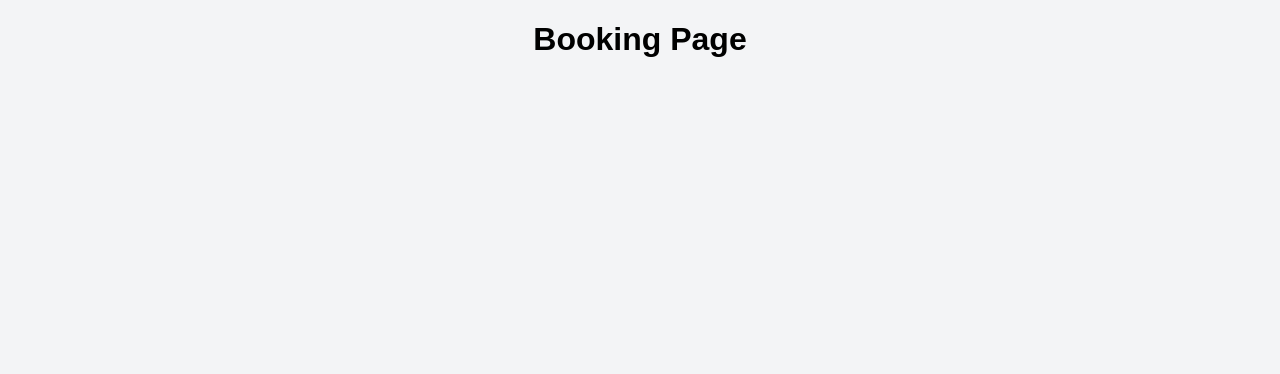
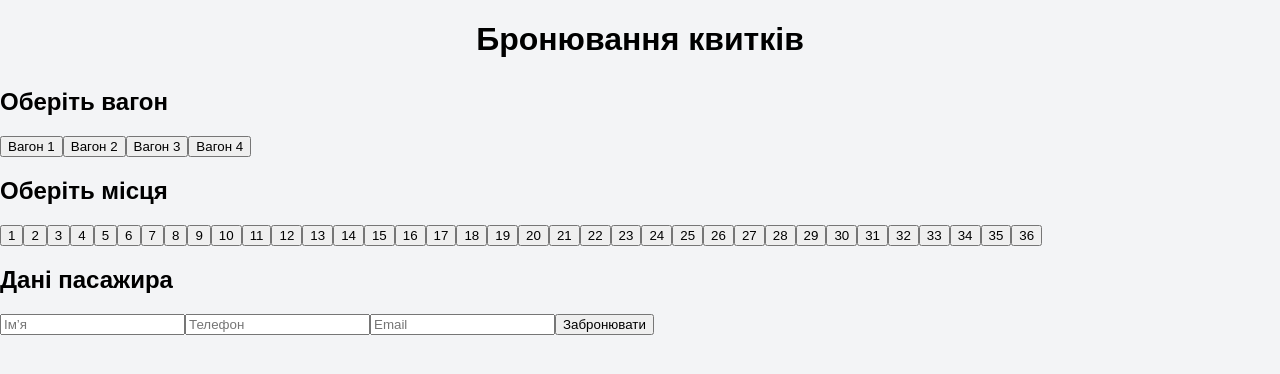
Before and after one commit to ShapovalAnna/web-lab9-10, a React (Vite) app: page /booking/1 in a window 1280 px wide. Shown: the top 374 px of the page. Built offline with nearby package versions, Linux system fonts and the light colour scheme.

Commit message:
Added booking page functionality

```diff
--- a/src/pages/Booking.jsx
+++ b/src/pages/Booking.jsx
@@ -1,7 +1,133 @@
+import { useState } from "react";
+
+import WagonSelector from "../components/WagonSelector";
+import SeatMap from "../components/SeatMap";
+import BookingForm from "../components/BookingForm";
+
+import { saveBooking } from "../services/BookingService";
+
 export default function Booking() {
 
-    return (
-        <h1>Booking Page</h1>
+    const wagons = [1, 2, 3, 4];
+
+    const [selectedWagon, setSelectedWagon] =
+        useState(1);
+
+    const [selectedSeats, setSelectedSeats] =
+        useState([]);
+
+    const [name, setName] =
+        useState("");
+
+    const [phone, setPhone] =
+        useState("");
+
+    const [email, setEmail] =
+        useState("");
+
+    const seats = Array.from(
+        { length: 36 },
+        (_, index) => ({
+            id: index + 1,
+            booked: false
+        })
     );
 
+    const toggleSeat = (seatId) => {
+
+        if (
+            selectedSeats.includes(seatId)
+        ) {
+
+            setSelectedSeats(
+                selectedSeats.filter(
+                    (id) => id !== seatId
+                )
+            );
+
+        } else {
+
+            setSelectedSeats([
+                ...selectedSeats,
+                seatId
+            ]);
+        }
+    };
+
+    const handleBooking = () => {
+
+        if (
+            !name ||
+            !phone ||
+            !email
+        ) {
+
+            alert("Заповніть всі поля");
+            return;
+        }
+
+        if (
+            selectedSeats.length === 0
+        ) {
+
+            alert("Оберіть місця");
+            return;
+        }
+
+        const booking = {
+            wagon: selectedWagon,
+            seats: selectedSeats,
+            name,
+            phone,
+            email
+        };
+
+        saveBooking(booking);
+
+        alert("Бронювання успішне");
+
+        setSelectedSeats([]);
+
+        setName("");
+        setPhone("");
+        setEmail("");
+    };
+
+    return (
+
+        <div className="booking-page">
+
+            <h1>Бронювання квитків</h1>
+
+            <WagonSelector
+                wagons={wagons}
+                selectedWagon={selectedWagon}
+                setSelectedWagon={
+                    setSelectedWagon
+                }
+            />
+
+            <SeatMap
+                seats={seats}
+                selectedSeats={
+                    selectedSeats
+                }
+                toggleSeat={toggleSeat}
+            />
+
+            <BookingForm
+                name={name}
+                setName={setName}
+                phone={phone}
+                setPhone={setPhone}
+                email={email}
+                setEmail={setEmail}
+                handleBooking={
+                    handleBooking
+                }
+            />
+
+        </div>
+
+    );
 }
```
